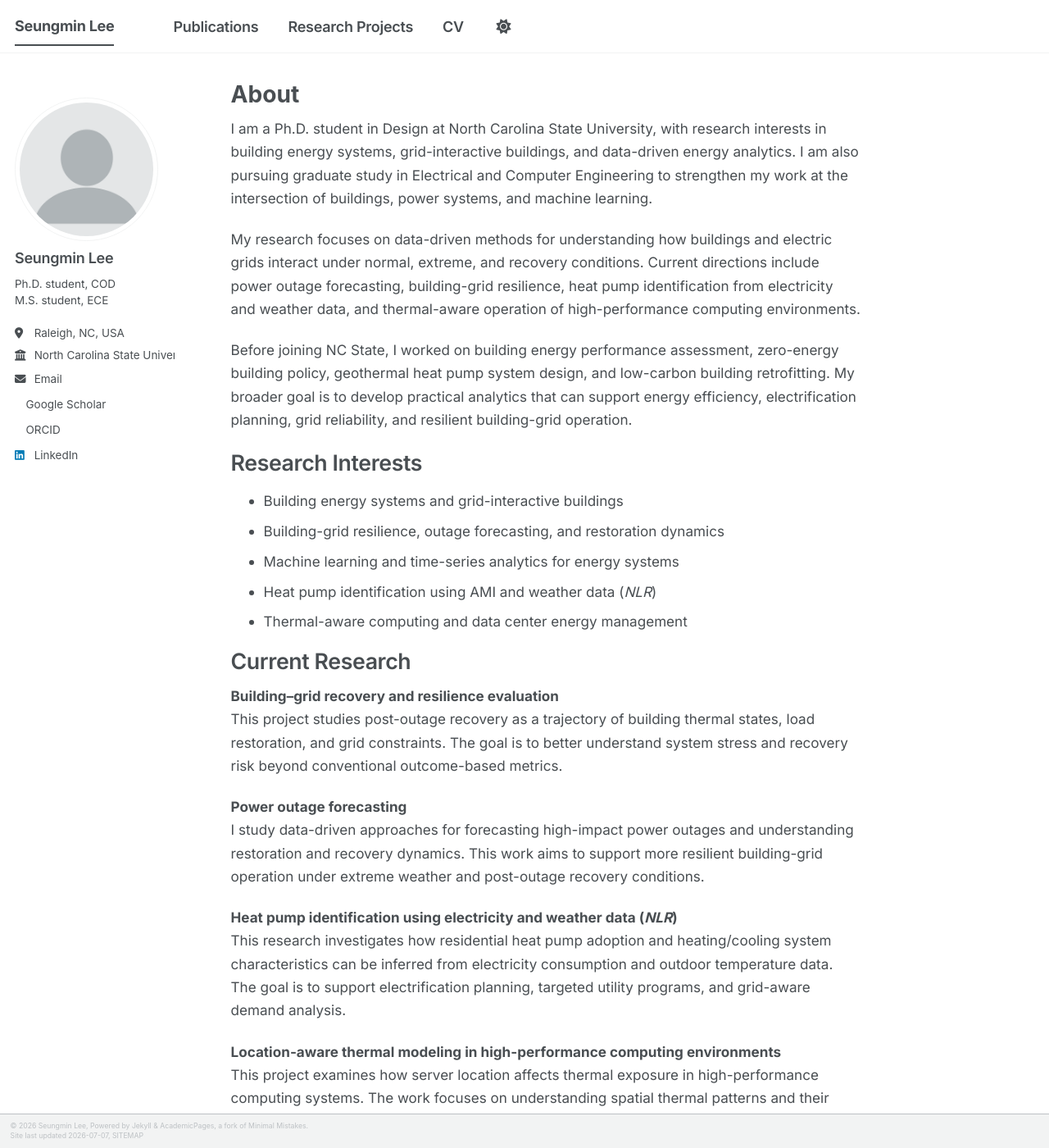
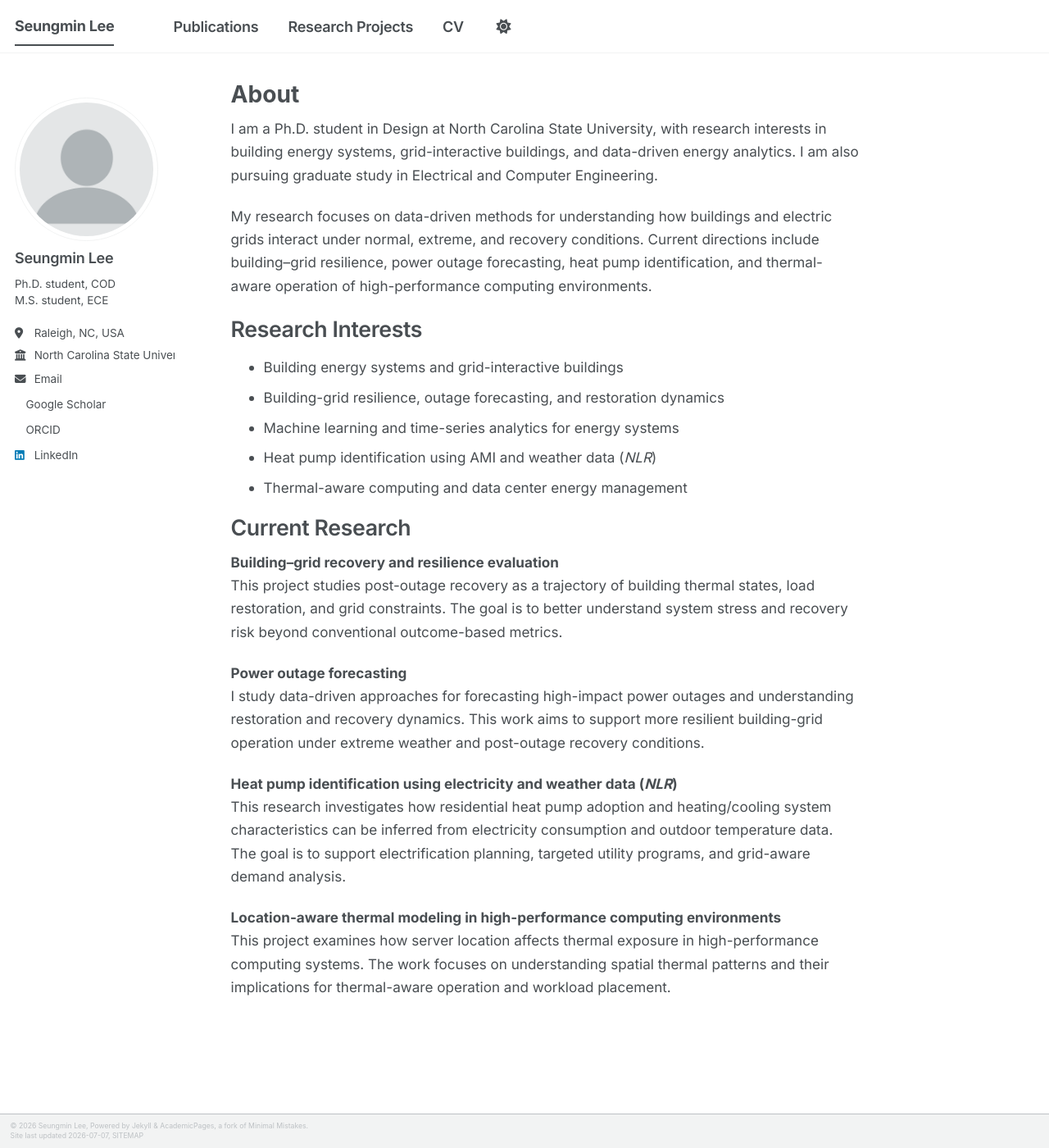
Before and after one commit to seungmi-nii/seungmi-nii.github.io, a Jekyll site: the page built from _pages/about.md, in a window 1280 px wide and 1400 px high. Shown: the whole window at 82% size. Built offline with Jekyll 4.4.1, drawn with Linux system fonts in a browser that asks for light colours; a style sheet for code colours, icons or effects is not loaded; some of the changed text lies outside the part shown.

Commit message:
Revise content in about.md
Removed educational background and technical skills sections from the about page.

```diff
--- a/_pages/about.md
+++ b/_pages/about.md
@@ -7,11 +7,10 @@ redirect_from:
   - /about.html
 ---
 
-I am a Ph.D. student in Design at North Carolina State University, with research interests in building energy systems, grid-interactive buildings, and data-driven energy analytics. I am also pursuing graduate study in Electrical and Computer Engineering to strengthen my work at the intersection of buildings, power systems, and machine learning.
+I am a Ph.D. student in Design at North Carolina State University, with research interests in building energy systems, grid-interactive buildings, and data-driven energy analytics. I am also pursuing graduate study in Electrical and Computer Engineering.
 
-My research focuses on data-driven methods for understanding how buildings and electric grids interact under normal, extreme, and recovery conditions. Current directions include power outage forecasting, building-grid resilience, heat pump identification from electricity and weather data, and thermal-aware operation of high-performance computing environments.
+My research focuses on data-driven methods for understanding how buildings and electric grids interact under normal, extreme, and recovery conditions. Current directions include building–grid resilience, power outage forecasting, heat pump identification, and thermal-aware operation of high-performance computing environments.
 
-Before joining NC State, I worked on building energy performance assessment, zero-energy building policy, geothermal heat pump system design, and low-carbon building retrofitting. My broader goal is to develop practical analytics that can support energy efficiency, electrification planning, grid reliability, and resilient building-grid operation.
 
 Research Interests
 ======
@@ -36,50 +35,3 @@ This research investigates how residential heat pump adoption and heating/coolin
 
 **Location-aware thermal modeling in high-performance computing environments**
 This project examines how server location affects thermal exposure in high-performance computing systems. The work focuses on understanding spatial thermal patterns and their implications for thermal-aware operation and workload placement.
-
-Education
-======
-
-**Ph.D. Student in Design, Building Energy Systems**
-North Carolina State University, Raleigh, NC, USA
-Advisor: Prof. Soolyeon Cho
-2023–Present
-
-**M.S. Student in Electrical and Computer Engineering**
-North Carolina State University, Raleigh, NC, USA
-2025–Present
-
-**M.E. in Architectural Engineering**
-Inha University, Incheon, Korea
-Advisor: Prof. Euijong Kim
-2013–2019
-
-**B.S. in Architecture**
-Konyang University, Nonsan, Korea
-2009–2013
-
-
-Technical Skills
-======
-
-<div style="margin-bottom: 0.8em;">
-  <strong>Software</strong><br>
-  <span style="display:inline-block; padding:4px 8px; margin:3px; border:1px solid #ccc; border-radius:12px;">EnergyPlus</span>
-  <span style="display:inline-block; padding:4px 8px; margin:3px; border:1px solid #ccc; border-radius:12px;">OpenDSS</span>
-  <span style="display:inline-block; padding:4px 8px; margin:3px; border:1px solid #ccc; border-radius:12px;">TRNSYS</span>
-  <span style="display:inline-block; padding:4px 8px; margin:3px; border:1px solid #ccc; border-radius:12px;">OpenStudio</span>
-  <span style="display:inline-block; padding:4px 8px; margin:3px; border:1px solid #ccc; border-radius:12px;">Rhino</span>
-  <span style="display:inline-block; padding:4px 8px; margin:3px; border:1px solid #ccc; border-radius:12px;">QGIS</span>
-  <span style="display:inline-block; padding:4px 8px; margin:3px; border:1px solid #ccc; border-radius:12px;">Solar PV Design</span>
-</div>
-
-<div style="margin-bottom: 0.8em;">
-  <strong>Programming and Data Analysis</strong><br>
-  <span style="display:inline-block; padding:4px 8px; margin:3px; border:1px solid #ccc; border-radius:12px;">Python</span>
-  <span style="display:inline-block; padding:4px 8px; margin:3px; border:1px solid #ccc; border-radius:12px;">PyTorch</span>
-  <span style="display:inline-block; padding:4px 8px; margin:3px; border:1px solid #ccc; border-radius:12px;">Machine Learning</span>
-  <span style="display:inline-block; padding:4px 8px; margin:3px; border:1px solid #ccc; border-radius:12px;">Neural Networks</span>
-  <span style="display:inline-block; padding:4px 8px; margin:3px; border:1px solid #ccc; border-radius:12px;">PySpark</span>
-  <span style="display:inline-block; padding:4px 8px; margin:3px; border:1px solid #ccc; border-radius:12px;">SQL</span>
-  <span style="display:inline-block; padding:4px 8px; margin:3px; border:1px solid #ccc; border-radius:12px;">MATLAB</span>
-</div>
```
